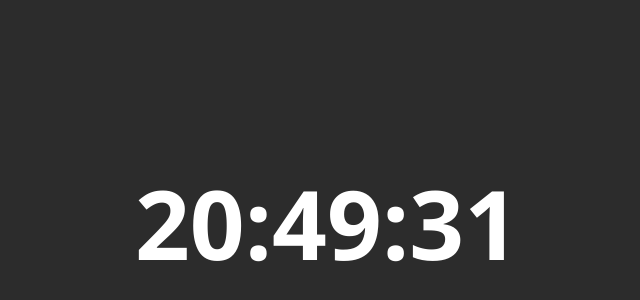
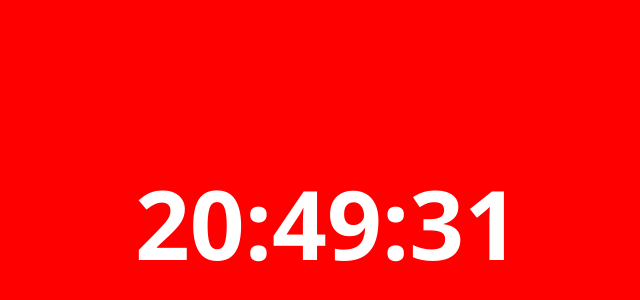
Before and after one commit to Gazdag99/Clock, a plain HTML site: page index.html in a window 1280 px wide. Shown: the part 178-478 px from the top of the page, without its empty margins (313-953 px from the left). Drawn offline with Linux system fonts and the light colour scheme.

Commit message:
ainbow counter prototype

```diff
--- a/app.js
+++ b/app.js
@@ -1,7 +1,20 @@
 //ALL THE ELEMENTS STORED
 let date,h,m,s;
 let timer = document.getElementById("timer");
-//RAINBOW COLORS
+
+const hexCodes = [
+    "#FF0000", "#FF3300", "#FF6600", "#FF9900", "#FFCC00", "#FFFF00",
+    "#CCFF00", "#99FF00", "#66FF00", "#33FF00", "#00FF00", "#00FF33",
+    "#00FF66", "#00FF99", "#00FFCC", "#00FFFF", "#00CCFF", "#0099FF",
+    "#0066FF", "#0033FF", "#0000FF", "#3300FF", "#6600FF", "#9900FF",
+    "#CC00FF", "#FF00FF", "#FF00CC", "#FF0099", "#FF0066", "#FF0033",
+    "#FF0000", "#FF3300", "#FF6600", "#FF9900", "#FFCC00", "#FFFF00",
+    "#CCFF00", "#99FF00", "#66FF00", "#33FF00", "#00FF00", "#00FF33",
+    "#00FF66", "#00FF99", "#00FFCC", "#00FFFF", "#00CCFF", "#0099FF",
+    "#0066FF", "#0033FF", "#0000FF", "#3300FF", "#6600FF", "#9900FF",
+    "#CC00FF", "#FF00FF", "#FF00CC", "#FF0099", "#FF0066", "#FF0033"
+  ];
+
 
 function showTime(){
    date = new Date();
@@ -14,7 +27,14 @@ function showTime(){
     s = (s < 10) ? "0" + s : s;
 
     timer.innerText= `${h}:${m}:${s}`
+    rainbowColor();
     setTimeout(showTime,1000)
 }
 
 showTime();
+
+function rainbowColor(){
+    if (s >= 1 && s <= hexCodes.length) {
+        document.body.style.background = hexCodes[s - 1];
+      }
+}
--- a/style.css
+++ b/style.css
@@ -5,7 +5,7 @@ body{
     width: 100vw;
     background: #2c2c2c;
     font-family: 'Segoe UI', Tahoma, Geneva, Verdana, sans-serif;
-    transition: ease-out;
+    transition: 0s ease-in-out;
 }
 
 .wrapper{
```
